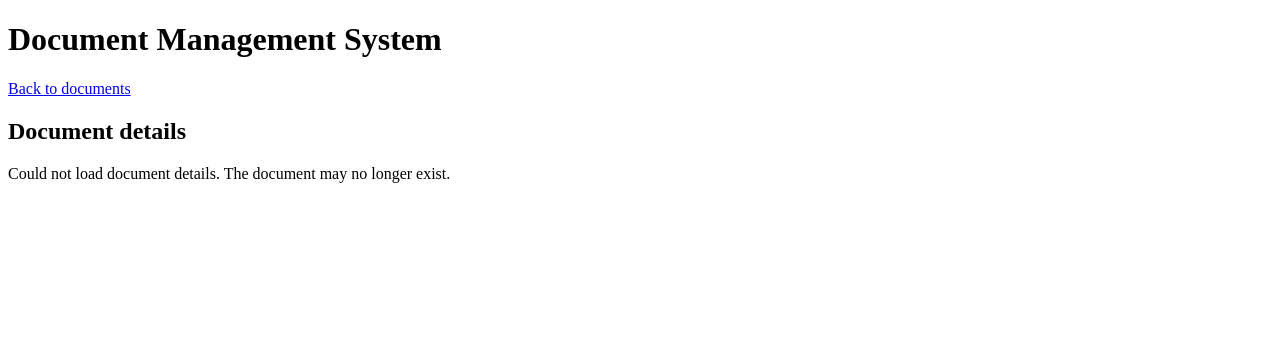
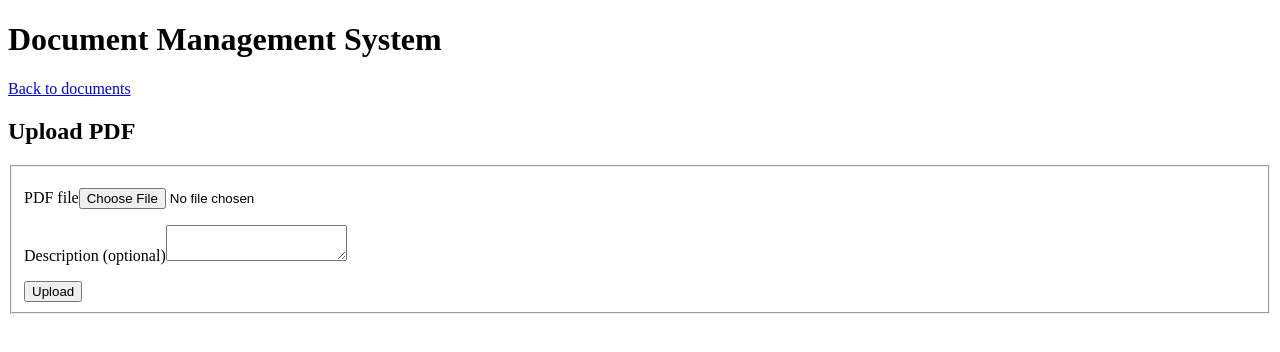
Before and after one commit to gitmanPrime/swen3groupA, an Angular app in the folder DMS/frontend/: page /documents/upload in a window 1280 px wide. Shown: the top 352 px of the page. Built offline with nearby package versions, Linux system fonts and the light colour scheme; no server answers.

Commit message:
Add PDF upload form with validation and feedback (S2-05)

```diff
--- a/DMS/frontend/src/app/app.routes.ts
+++ b/DMS/frontend/src/app/app.routes.ts
@@ -14,6 +14,11 @@ export const routes: Routes = [
 
   },
   {
+    path: 'documents/upload',
+    loadComponent: () =>
+      import('./features/documents/upload/upload').then(component => component.Upload)
+  },
+  {
     path: 'documents/:id',
     loadComponent: () =>
       import('./features/documents/details/details').then(component => component.Details)
--- a/DMS/frontend/src/app/features/documents/dashboard/dashboard.html
+++ b/DMS/frontend/src/app/features/documents/dashboard/dashboard.html
@@ -1,4 +1,5 @@
 <h2>Documents</h2>
+<a routerLink="/documents/upload">Upload PDF</a>
 @if (loading()) {
   <p>Loading documents...</p>
 } @else if (error()) {
--- a/DMS/frontend/src/app/features/documents/documents-api.ts
+++ b/DMS/frontend/src/app/features/documents/documents-api.ts
@@ -24,4 +24,11 @@ export class DocumentsApi {
   getById(id: string) {
     return this.http.get<Document>(`/api/documents/${encodeURIComponent(id)}`);
   }
+
+  upload(file: File, description: string) {
+    const form = new FormData();
+    form.append('file', file);
+    if (description.trim()) form.append('description', description.trim());
+    return this.http.post<Document>('/api/documents', form);
+  }
 }
--- /dev/null
+++ b/DMS/frontend/src/app/features/documents/upload/upload.html
@@ -0,0 +1,21 @@
+<a routerLink="/documents">Back to documents</a>
+<h2>Upload PDF</h2>
+<form (submit)="upload($event, file, description.value)">
+  <fieldset [disabled]="uploading()">
+    <p>
+      <label for="file">PDF file</label>
+      <input #file id="file" type="file" accept=".pdf,application/pdf" />
+    </p>
+    <p>
+      <label for="description">Description (optional)</label>
+      <textarea #description id="description"></textarea>
+    </p>
+    <button type="submit">{{ uploading() ? 'Uploading...' : 'Upload' }}</button>
+  </fieldset>
+</form>
+@if (error()) {
+  <p role="alert">{{ error() }}</p>
+}
+@if (success()) {
+  <p role="status">{{ success() }}</p>
+}
--- /dev/null
+++ b/DMS/frontend/src/app/features/documents/upload/upload.ts
@@ -0,0 +1,41 @@
+import { Component, inject, signal } from '@angular/core';
+import { RouterLink } from '@angular/router';
+import { DocumentsApi } from '../documents-api';
+
+@Component({
+  selector: 'app-document-upload',
+  imports: [RouterLink],
+  templateUrl: './upload.html',
+})
+export class Upload {
+  private readonly api = inject(DocumentsApi);
+  readonly uploading = signal(false);
+  readonly error = signal('');
+  readonly success = signal('');
+
+  upload(event: Event, fileInput: HTMLInputElement, description: string) {
+    event.preventDefault();
+    if (this.uploading()) return;
+    this.error.set('');
+    this.success.set('');
+    const file = fileInput.files?.[0];
+    if (!file || !file.name.toLowerCase().endsWith('.pdf') ||
+        (file.type && file.type !== 'application/pdf') || file.size === 0) {
+      this.error.set('Please select a non-empty PDF file.');
+      return;
+    }
+
+    this.uploading.set(true);
+    this.api.upload(file, description).subscribe({
+      next: (document) => {
+        this.success.set(`Uploaded ${document.fileName} successfully.`);
+        this.uploading.set(false);
+        (fileInput.form as HTMLFormElement).reset();
+      },
+      error: () => {
+        this.error.set('Upload failed. Please try again.');
+        this.uploading.set(false);
+      },
+    });
+  }
+}
```
Also changed, not shown: 2 other files (tests, documents, lock files or other folders).
